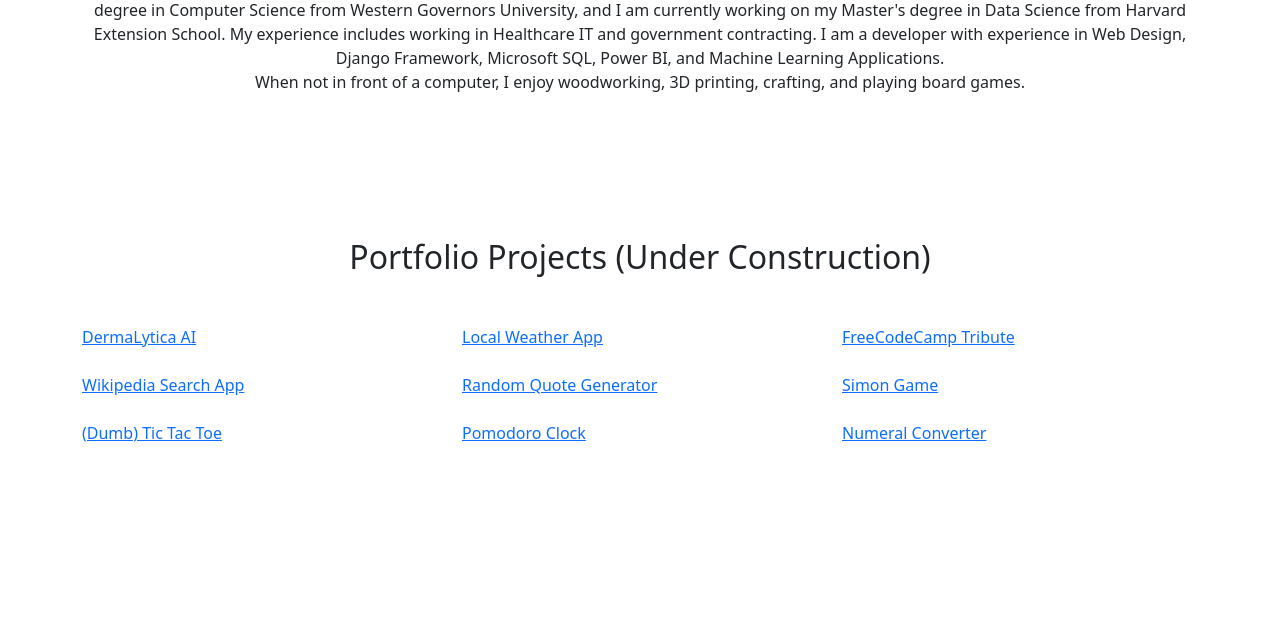
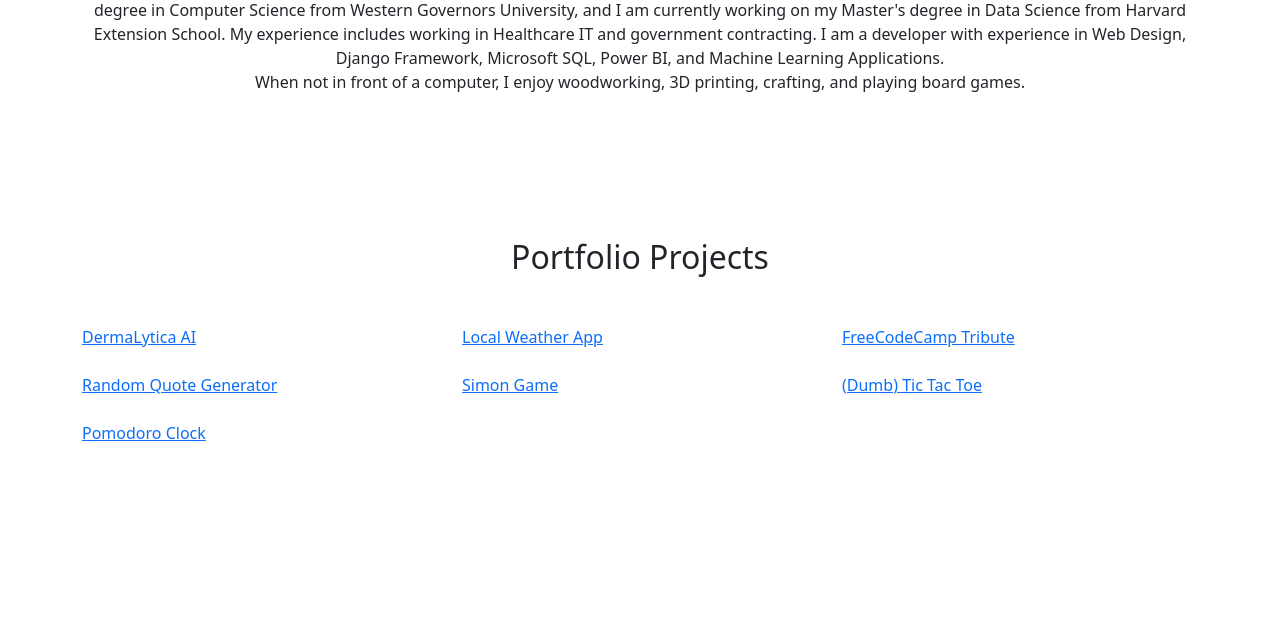
Before and after one commit to bmaclin58/DermaLytica, a Django app: page / in a window 1280 px wide. Shown: the part 570-1211 px from the top of the page. Run offline with Django 5.2, Linux system fonts and the light colour scheme; some libraries are stand-ins or nearby versions; grey boxes are pictures that could not be loaded.

Commit message:
Update portfolio links and improve layout styling
Updated portfolio project links to use "pen" instead of "full" views for a cleaner display. Removed placeholder or redundant sections and adjusted the footer background image for better performance and visual consistency.

```diff
--- a/templates/PortfolioHome.html
+++ b/templates/PortfolioHome.html
@@ -101,7 +101,7 @@
 		<div class="container">
 			<!--Portfolio Section -->
 			<h2 class="text-center mb-5 wow animate__animated animate__fadeIn">
-				Portfolio Projects (Under Construction)
+				Portfolio Projects
 			</h2>
 			<div class="row">
 				<div class="col-md-4 col-sm-6 col-12 mb-4">
@@ -123,7 +123,7 @@
 					</a>
 				</div>
 				<div class="col-md-4 col-sm-6 col-12 mb-4">
-					<a href="https://codepen.io/bmaclin58/full/VQXLLZ/" target="_blank">
+					<a href="https://codepen.io/bmaclin58/pen/xPWPGd" target="_blank">
 						<div class="block wow animate__animated animate__fadeInRight">
 							<div class="works-thumb"
 							     style="background: url('{% static 'Photos/jerry.png' %}') no-repeat center; background-size: cover;"></div>
@@ -132,16 +132,7 @@
 					</a>
 				</div>
 				<div class="col-md-4 col-sm-6 col-12 mb-4">
-					<a href="https://codepen.io/bmaclin58/full/VQXLLZ/" target="_blank">
-						<div class="block wow animate__animated animate__fadeInLeft">
-							<div class="works-thumb"
-							     style="background: url('{% static 'Photos/wiki.png' %}') no-repeat center; background-size: cover;"></div>
-							<div class="works-caption">Wikipedia Search App</div>
-						</div>
-					</a>
-				</div>
-				<div class="col-md-4 col-sm-6 col-12 mb-4">
-					<a href="https://codepen.io/bmaclin58/full/PRoWWr/" target="_blank">
+					<a href="https://codepen.io/bmaclin58/pen/eyVeaw" target="_blank">
 						<div class="block wow animate__animated animate__fadeInUp">
 							<div class="works-thumb"
 							     style="background: url('{% static 'Photos/quote.png' %}') no-repeat center; background-size: cover;"></div>
@@ -150,7 +141,7 @@
 					</a>
 				</div>
 				<div class="col-md-4 col-sm-6 col-12 mb-4">
-					<a href="https://codepen.io/bmaclin58/full/eMdmqZ/" target="_blank">
+					<a href="https://codepen.io/bmaclin58/pen/eMdmqZ" target="_blank">
 						<div class="block wow animate__animated animate__fadeInRight">
 							<div class="works-thumb"
 							     style="background: url('{% static 'Photos/simon.png' %}') center; background-size: cover;"></div>
@@ -159,7 +150,7 @@
 					</a>
 				</div>
 				<div class="col-md-4 col-sm-6 col-12 mb-4">
-					<a href="https://codepen.io/bmaclin58/full/yKMmOX/" target="_blank">
+					<a href="https://codepen.io/bmaclin58/pen/yKMmOX" target="_blank">
 						<div class="block wow animate__animated animate__fadeInLeft">
 							<div class="works-thumb"
 							     style="background: url('{% static 'Photos/TicTacToe.png' %}') no-repeat center; background-size: cover;"></div>
@@ -168,7 +159,7 @@
 					</a>
 				</div>
 				<div class="col-md-4 col-sm-6 col-12 mb-4">
-					<a href="https://codepen.io/bmaclin58/full/jzMrpZ/" target="_blank">
+					<a href="https://codepen.io/bmaclin58/pen/jzMrpZ" target="_blank">
 						<div class="block wow animate__animated animate__fadeInUp">
 							<div class="works-thumb"
 							     style="background: url('{% static 'Photos/Pomo.png' %}') no-repeat center; background-size: cover;"></div>
@@ -176,15 +167,7 @@
 						</div>
 					</a>
 				</div>
-				<div class="col-md-4 col-sm-6 col-12 mb-4">
-					<a href="https://codepen.io/bmaclin58/full/EQMVOW/" target="_blank">
-						<div class="block wow animate__animated animate__fadeInRight">
-							<div class="works-thumb"
-							     style="background: url('{% static 'Photos/Roman Numeral Conversion.png' %}') no-repeat center; background-size: cover;"></div>
-							<div class="works-caption">Numeral Converter</div>
-						</div>
-					</a>
-				</div>
+
 			</div>
 		</div>
 	</section>
```
Also changed, not shown: 1 other file.
